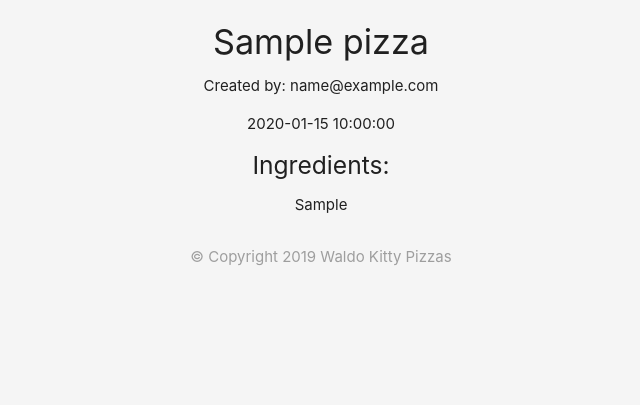
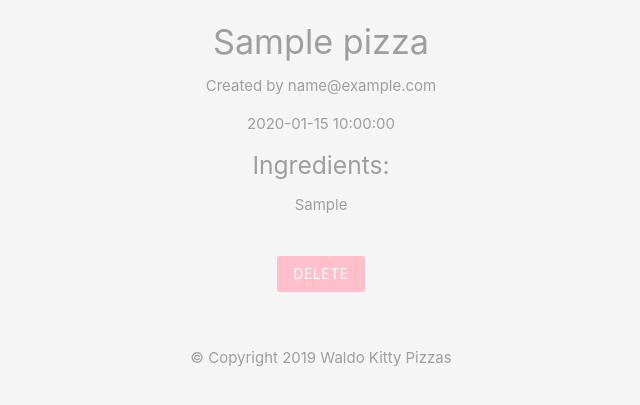
Before and after one commit to green64/php_project, a PHP site: page /details.php?id=1 in a window 1280 px wide. Shown: the part 64-469 px from the top of the page, without its empty margins (319-959 px from the left). Run offline with PHP 8.4, Linux system fonts and the light colour scheme; tables that the repository leaves empty or names only in its code hold one stand-in row (values such as "Sample post").

Commit message:
details page adding

```diff
--- a/details.php
+++ b/details.php
@@ -1,5 +1,20 @@
 <?php
 include('config/db_connect.php');
+
+if(isset($_POST['delete'])){
+  $id_to_delete = mysqli_real_escape_string($conn, $_POST['id_to_delete']);
+
+  $sql = "DELETE FROM pizzas WHERE id = $id_to_delete";
+
+  if(mysqli_query($conn, $sql)){
+    //success
+    //header function redirects
+    header('Location: index.php');
+  }{
+    //failure
+    echo 'query error: ' . mysqli_error($conn);
+    }
+}
 
 //check get request id param
 if(isset($_GET['id'])){
@@ -24,18 +39,23 @@ mysqli_close($conn);
 
 	<?php include('templates/header.php'); ?>
 
-  <div class="container center">
+	<div class="container center grey-text">
 		<?php if($pizza): ?>
-    <h4><?php echo htmlspecialchars($pizza['title']); ?></h4>
-    <p>Created by: <?php echo htmlspecialchars($pizza['email']); ?></p>
+			<h4><?php echo $pizza['title']; ?></h4>
+			<p>Created by <?php echo $pizza['email']; ?></p>
 			<p><?php echo date($pizza['created_at']); ?></p>
 			<h5>Ingredients:</h5>
-    <p><?php echo htmlspecialchars($pizza['ingredients']); ?></p>
+			<p><?php echo $pizza['ingredients']; ?></p>
+
+			<!-- DELETE FORM -->
+			<form action="details.php" method="POST">
+				<input type="hidden" name="id_to_delete" value="<?php echo $pizza['id']; ?>">
+				<input type="submit" name="delete" value="Delete" class="btn brand z-depth-0">
+			</form>
 
 		<?php else: ?>
-  <h5>No such pizza exists</h5>
+			<h5>No such pizza exists.</h5>
 		<?php endif ?>
-
 	</div>
 
 	<?php include('templates/footer.php'); ?>
--- a/index.php
+++ b/index.php
@@ -49,6 +49,7 @@ mysqli_close($conn);
 
 			<div class="col s6 md3">
 				<div class="card z-depth-0">
+				<img src="img/pizza.svg" class="pizza">
 				<div class="card-content center">
 					<h6 style="font-weight:bold;"><?php echo htmlspecialchars($pizza['title']); ?></h6>
 					<ul class="grey-text">
--- a/templates/header.php
+++ b/templates/header.php
@@ -14,6 +14,13 @@
       margin: 20px auto;
       padding: 20px;
     }
+    .pizza {
+      max-width: 100px;
+      margin: 40px auto -30px;
+      display: block;
+      position: relative;
+      top: -30px;
+    }
   </style>
 </head>
 <body class="grey lighten-4">
```
Also changed, not shown: config/db_connect.php (+13 -0 lines), img/pizza.svg (added). Lines whose indentation alone changed are shown as unchanged.
